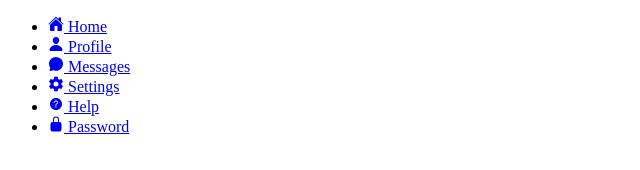
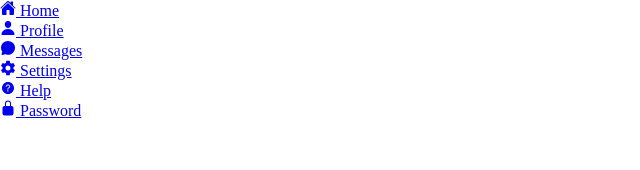
Before and after one commit to EliasYoc/sidebar-curved, a plain HTML site: page index.html in a window 1280 px wide. Shown: the whole page, without its empty margins (0-640 px from the left). Drawn offline with nearby package versions, Linux system fonts and the light colour scheme.

Commit message:
comienzo

```diff
--- a/estilos.css
+++ b/estilos.css
@@ -0,0 +1,5 @@
+* {
+  padding: 0;
+  margin: 0;
+  box-sizing: border-box;
+}
--- a/index.html
+++ b/index.html
@@ -6,7 +6,7 @@
   <meta http-equiv="X-UA-Compatible" content="IE=edge">
   <meta name="viewport" content="width=device-width, initial-scale=1.0">
   <title>Document</title>
-  <link rel="stylesheet" href="style.css">
+  <link rel="stylesheet" href="estilos.css">
 </head>
 
 <body>
```
